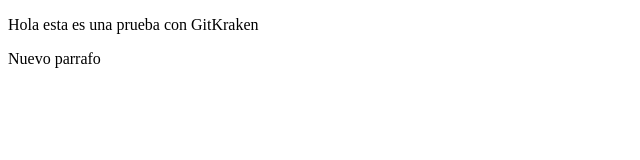
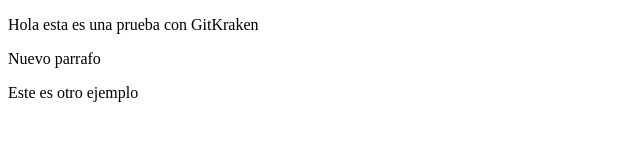
Before and after one commit to ArtiagoWeb/pruebaGitKraken, a plain HTML site: page index.html in a window 1280 px wide. Shown: the whole page, without its empty margins (0-640 px from the left). Drawn offline with Linux system fonts and the light colour scheme.

Commit message:
Nueva cambio otra prueba
Nueva prueba

```diff
--- a/index.html
+++ b/index.html
@@ -10,5 +10,8 @@
     <p>Hola esta es una prueba con GitKraken</p>
 
     <p>Nuevo parrafo<p>
+
+
+    <p>Este es otro ejemplo</p>
 </body>
 </html>
```
